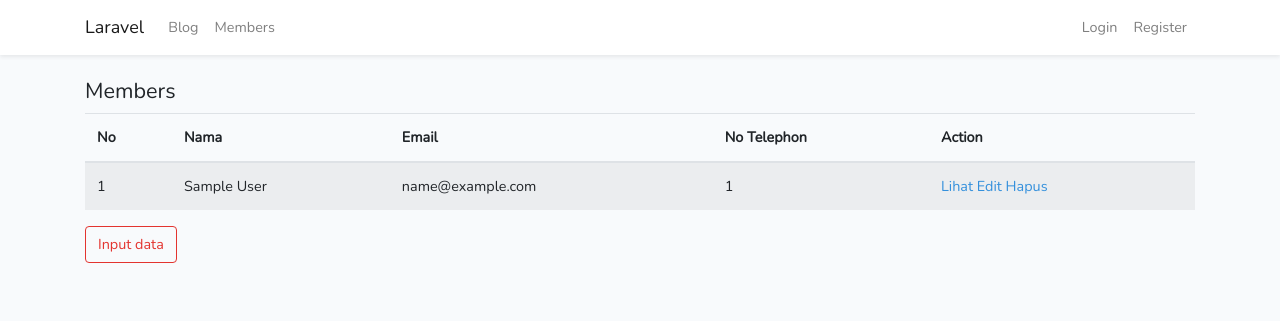
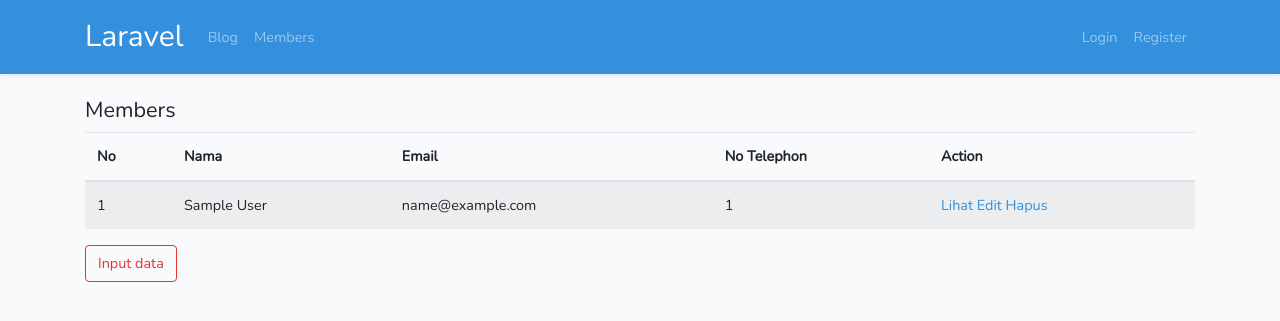
Before and after one commit to rasdi28/Development, a Laravel app: page /member in a window 1280 px wide. Shown: the top 321 px of the page. Run offline with Laravel 8, Linux system fonts and the light colour scheme; tables that the repository leaves empty hold one stand-in row (values such as "Sample post"); style sheets or scripts are compiled from the project's sources; some libraries are stand-ins or nearby versions.

Commit message:
css custom

```diff
--- /dev/null
+++ b/laravel7crud/public/custom/custom.css
@@ -0,0 +1,6 @@
+.navbar{
+    background-color: #a1cae2;
+}
+.navbar-brand {
+    font-size: 30px;
+}
--- a/laravel7crud/resources/views/includes/header.blade.php
+++ b/laravel7crud/resources/views/includes/header.blade.php
@@ -16,7 +16,9 @@
 
     <!-- Styles -->
     <link href="{{ asset('css/app.css') }}" rel="stylesheet">
+    <link rel="stylesheet" href="{{asset('custom/custom.css')}}">
 
     <script src="{{ asset('js/ckeditor.js') }}" defer></script>
 
+
 </head>
--- a/laravel7crud/resources/views/includes/navbar.blade.php
+++ b/laravel7crud/resources/views/includes/navbar.blade.php
@@ -1,4 +1,4 @@
-<nav class="navbar navbar-expand-md navbar-light bg-white shadow-sm">
+<nav class="navbar navbar-expand-md navbar-dark bg-primary shadow-sm">
     <div class="container">
         <a class="navbar-brand" href="{{ url('/') }}">
             Laravel
```
